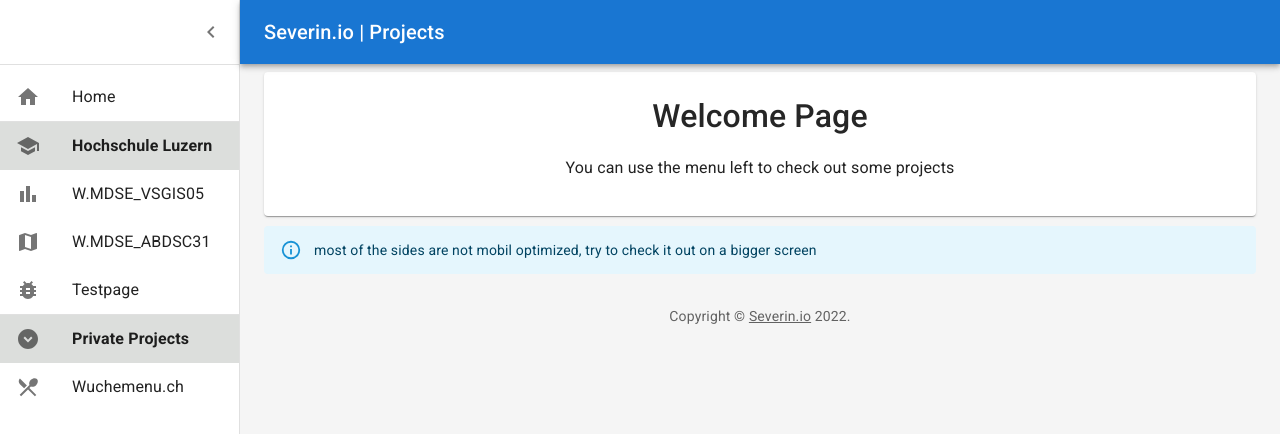
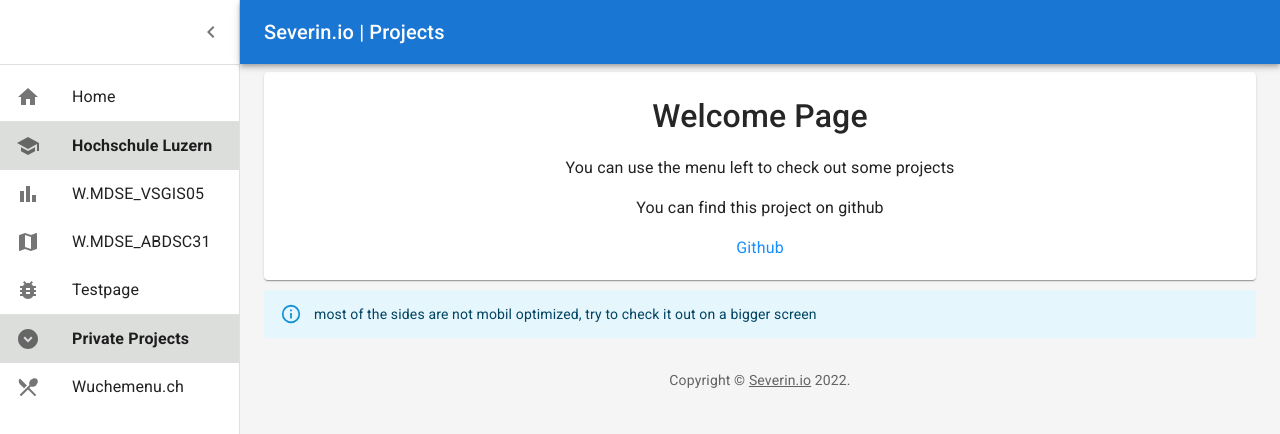
Before and after one commit to severinlindenmann/hslu, a React (Create React App) app in the folder hslu/: page / in a window 1280 px wide. Shown: the top 434 px of the page. Built offline with nearby package versions, Linux system fonts and the light colour scheme.

Commit message:
Update welcome.jsx

```diff
--- a/hslu/src/pages/welcome.jsx
+++ b/hslu/src/pages/welcome.jsx
@@ -14,6 +14,8 @@ const WelcomePage = () => {
       <StyledPaper>
         <h1>Welcome Page</h1>
         <p>You can use the menu left to check out some projects</p>
+        <p>You can find this project on github</p>
+        <a href="https://github.com/swisscenturion/hslu">Github</a>
       </StyledPaper>
       <Alert severity="info">
         most of the sides are not mobil optimized, try to check it out on a
```
